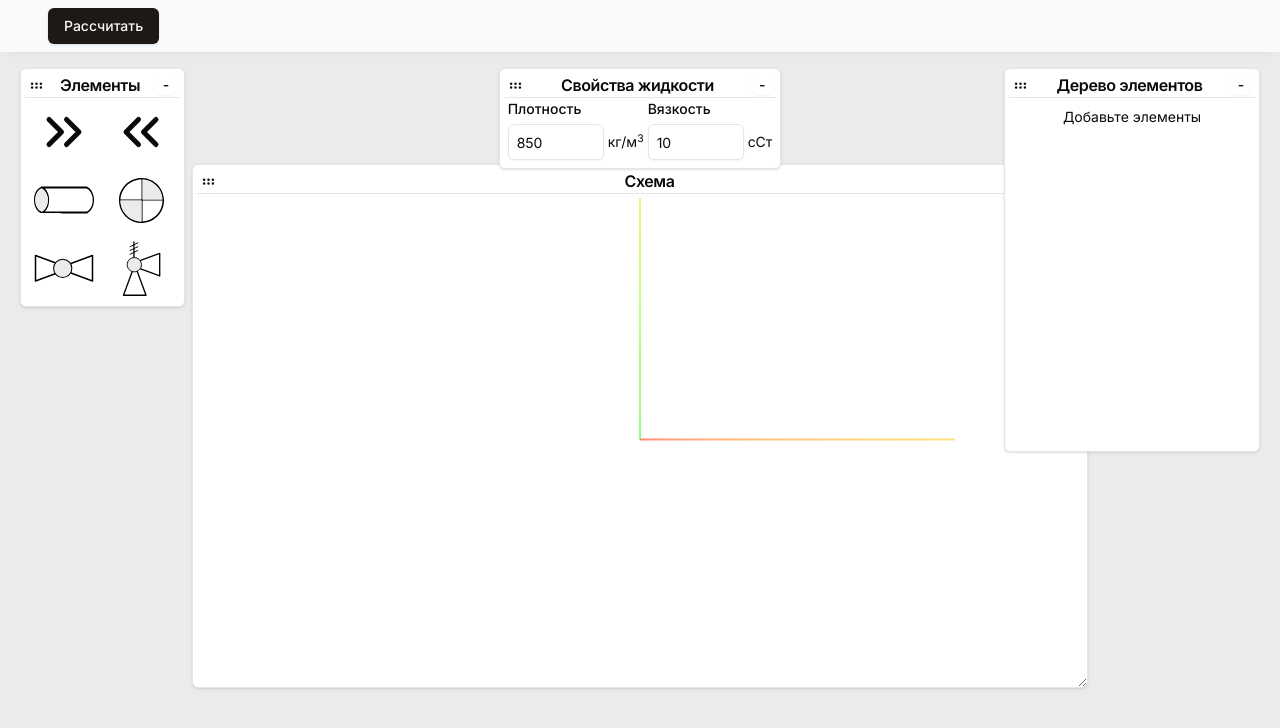
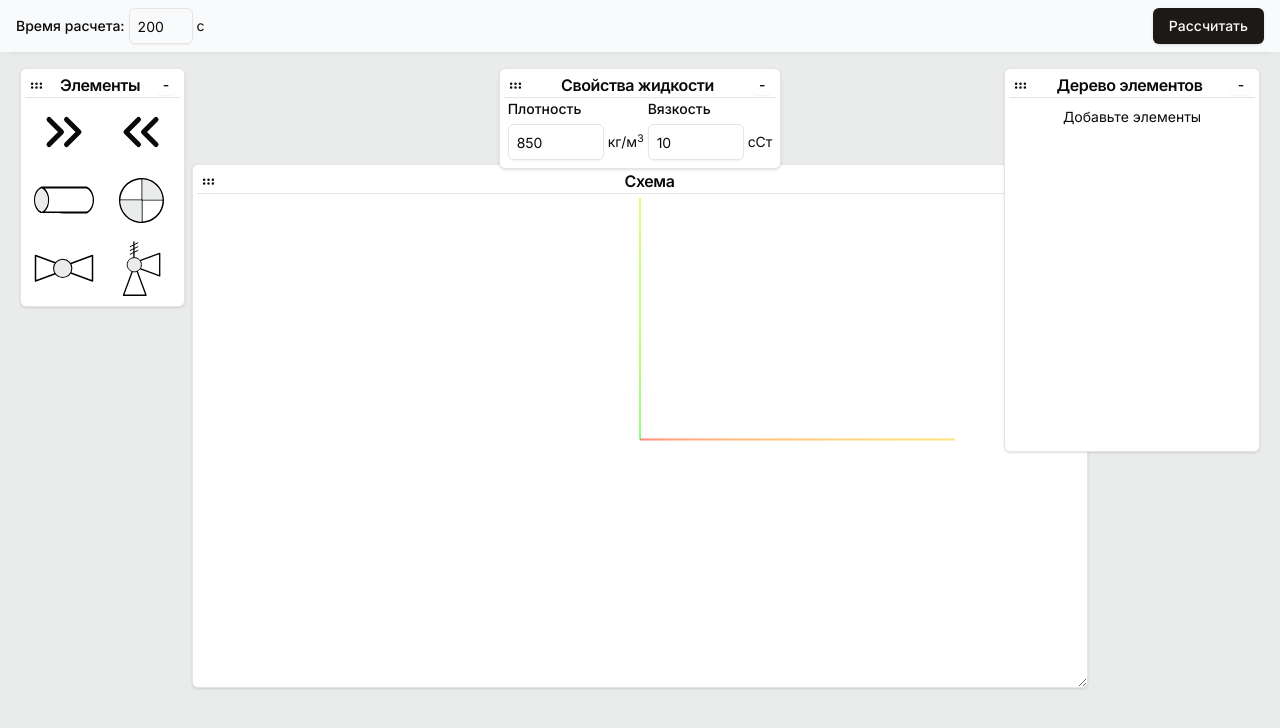
Before and after one commit to myyourtheir/pipesolver, a Next.js app in the folder nextjs/: page /home in a window 1280 px wide. Shown: the top 728 px of the page. Built offline with nearby package versions, Linux system fonts and the light colour scheme.

Commit message:
Изменено положение времени расчета

```diff
--- a/nextjs/src/app/home/(components)/ConditionsBar/ConditionsContent.tsx
+++ b/nextjs/src/app/home/(components)/ConditionsBar/ConditionsContent.tsx
@@ -46,13 +46,21 @@ const ConditionsContent: FC<FCParams> = ({ defaultValues, onSubmit }) => {
 	const form = useForm<z.infer<typeof formSchema>>({
 		resolver: zodResolver(formSchema),
 		defaultValues,
-		mode: 'onBlur',
+		mode: 'onBlur'
 	})
 	return (
 		<>
 			<Form {...form}>
 				<form
-
+					onBlur={form.handleSubmit((value) => {
+						try {
+							onSubmit(value)
+							toast("Данные успешно обновлены")
+						}
+						catch {
+							toast.warning("Ошибка при удалении")
+						}
+					})}
 					className="flex gap-2 items-center text-nowrap">
 					{/* <FormField
 						control={form.control}
--- /dev/null
+++ b/nextjs/src/app/home/(components)/TopLayout/CalcAndTimeBlock.tsx
@@ -0,0 +1,17 @@
+import { Button } from '@/components/ui/button'
+import CalcButton from './CalcButton'
+import TimeToIterForm from './TimeToIterForm'
+import { useUnsteadyInputStore } from '@/lib/globalStore/unsteadyFlowStore'
+
+
+const CalcAndTimeBlock = () => {
+	const { cond_params, updateCondParams } = useUnsteadyInputStore()
+	return (
+		<div className='justify-between flex gap-2 px-4'>
+			<TimeToIterForm defaultValues={cond_params} onSubmit={updateCondParams} />
+			<CalcButton />
+		</div>
+	)
+}
+
+export default CalcAndTimeBlock
--- /dev/null
+++ b/nextjs/src/app/home/(components)/TopLayout/CalcButton.tsx
@@ -0,0 +1,25 @@
+import { Button } from '@/components/ui/button'
+import { useResultsStore } from '@/lib/globalStore/resultsStore'
+import { useCallUnsteadyFlowWs } from '@/utils/hooks/useCallUnsteadyFlowWs'
+
+const CalcButton = () => {
+	const { setIter } = useResultsStore()
+	const [calcUnsteadyFlow] = useCallUnsteadyFlowWs()
+	return (
+		<Button
+			className='w-fit'
+			onClick={() => {
+				const promise = new Promise((res, rej) => {
+					res(setIter(0))
+				})
+				promise.then(() =>
+					calcUnsteadyFlow()
+				)
+			}}
+		>
+			Расcчитать
+		</Button>
+	)
+}
+
+export default CalcButton
--- /dev/null
+++ b/nextjs/src/app/home/(components)/TopLayout/TimeToIterForm.tsx
@@ -0,0 +1,77 @@
+"use client"
+
+import { zodResolver } from "@hookform/resolvers/zod"
+import { useForm } from "react-hook-form"
+import { z } from "zod"
+
+import { Button } from "@/components/ui/button"
+import {
+	Form,
+	FormControl,
+	FormField,
+	FormItem,
+	FormLabel,
+	FormMessage,
+} from "@/components/ui/form"
+import { Input } from "@/components/ui/input"
+import { FC } from 'react'
+import { CondParams } from '../../../../../types/stateTypes'
+import { toast } from 'sonner'
+
+
+const formSchema = z.object({
+
+	time_to_iter: z.preprocess(
+		(val) => Number(String(val)),
+		z.number({
+			invalid_type_error: "Вы ввели не число",
+		}).nonnegative("Число должно быть больше или равно нулю").max(1000, '> 1000')),
+})
+
+interface FCParams {
+	defaultValues: Partial<CondParams>
+	onSubmit: (values: Partial<CondParams>) => void,
+}
+const TimeToIterForm: FC<FCParams> = ({ defaultValues, onSubmit }) => {
+	const form = useForm<z.infer<typeof formSchema>>({
+		resolver: zodResolver(formSchema),
+		defaultValues,
+		mode: 'onBlur'
+	})
+	return (
+		<>
+			<Form {...form}>
+				<form
+					onBlur={form.handleSubmit((value) => {
+						try {
+							onSubmit(value)
+							toast("Данные успешно обновлены")
+						}
+						catch {
+							toast.warning("Ошибка при удалении")
+						}
+					})}
+					className="flex text-nowrap">
+					<FormField
+						control={form.control}
+						name="time_to_iter"
+						render={({ field }) => (
+							<FormItem className=' space-y-0 flex gap-1 items-center'>
+								<FormLabel>Время расчета: </FormLabel>
+								<FormControl>
+									<div className='flex items-center gap-1'>
+										<Input className='w-16' placeholder="Введите значение" {...field} />
+										<span>{'c'}</span>
+									</div>
+								</FormControl>
+								<FormMessage />
+							</FormItem>
+						)}
+					/>
+				</form>
+			</Form>
+		</>
+	)
+}
+
+export default TimeToIterForm
--- a/nextjs/src/app/home/(components)/TopLayout/index.tsx
+++ b/nextjs/src/app/home/(components)/TopLayout/index.tsx
@@ -1,10 +1,6 @@
 'use client'
-import { Button } from '@/components/ui/button'
-import { useResultsStore } from '@/lib/globalStore/resultsStore'
-import { useCallUnsteadyFlowWs } from '@/utils/hooks/useCallUnsteadyFlowWs'
-
-import { Play } from 'lucide-react'
 import { FC, HTMLProps } from 'react'
+import CalcAndTimeBlock from './CalcAndTimeBlock'
 
 interface TopLayoutProps {
 	className: HTMLProps<HTMLElement>['className'],
@@ -12,27 +8,10 @@ interface TopLayoutProps {
 }
 
 const TopLayout: FC<TopLayoutProps> = ({ className }) => {
-	const { setIter } = useResultsStore()
-	const [calcUnsteadyFlow] = useCallUnsteadyFlowWs()
+
 	return (
-		<header className={`flex justify-start items-center bg-slate-50 shadow-[0_8px_8px_-10px_rgba(0,_0,_0,_.15)] border-none py-2 min-h-[52px]  ${className}`}>
-			<div className='px-4'>
-			</div>
-			<div className='px-4'>
-				<Button
-					className='w-fit'
-					onClick={() => {
-						const promise = new Promise((res, rej) => {
-							res(setIter(0))
-						})
-						promise.then(() =>
-							calcUnsteadyFlow()
-						)
-					}}
-				>
-					Расcчитать
-				</Button>
-			</div>
+		<header className={`w-full bg-slate-50 shadow-[0_8px_8px_-10px_rgba(0,_0,_0,_.15)] border-none py-2 min-h-[52px]  ${className}`}>
+			<CalcAndTimeBlock />
 		</header>
 	)
 }
--- a/nextjs/src/lib/globalStore/unsteadyFlowStore.ts
+++ b/nextjs/src/lib/globalStore/unsteadyFlowStore.ts
@@ -20,7 +20,7 @@ export const useUnsteadyInputStore = create<UnsteadyInputData & UnsteadyFlowActi
 	updateCondParams(cond_params) {
 		return set((state) => ({
 			...state,
-			cond_params: { ...state.cond_params, cond_params }
+			cond_params: { ...state.cond_params, ...cond_params }
 		})
 
 		)
--- a/nextjs/types/actionTypes.ts
+++ b/nextjs/types/actionTypes.ts
@@ -2,7 +2,7 @@ import { GraphNode } from '@/utils/graph/GraphNode'
 import { CondParams, ConsumerParams, ElementParamsUnion, GateValveParams, PipeParams, ProviderParams, PumpParams, SafeValveParams, UnsteadyChartData } from './stateTypes'
 
 export interface UnsteadyFlowActions {
-	updateCondParams: (value: Omit<CondParams, 'time_to_iter'>) => void
+	updateCondParams: (value: Partial<CondParams>) => void
 	addElement: (element: ElementParamsUnion, sourceNode: GraphNode) => void
 	updateElement: (element: ElementParamsUnion, idx: number) => void
 	deleteElement: (idx: number) => void
```
